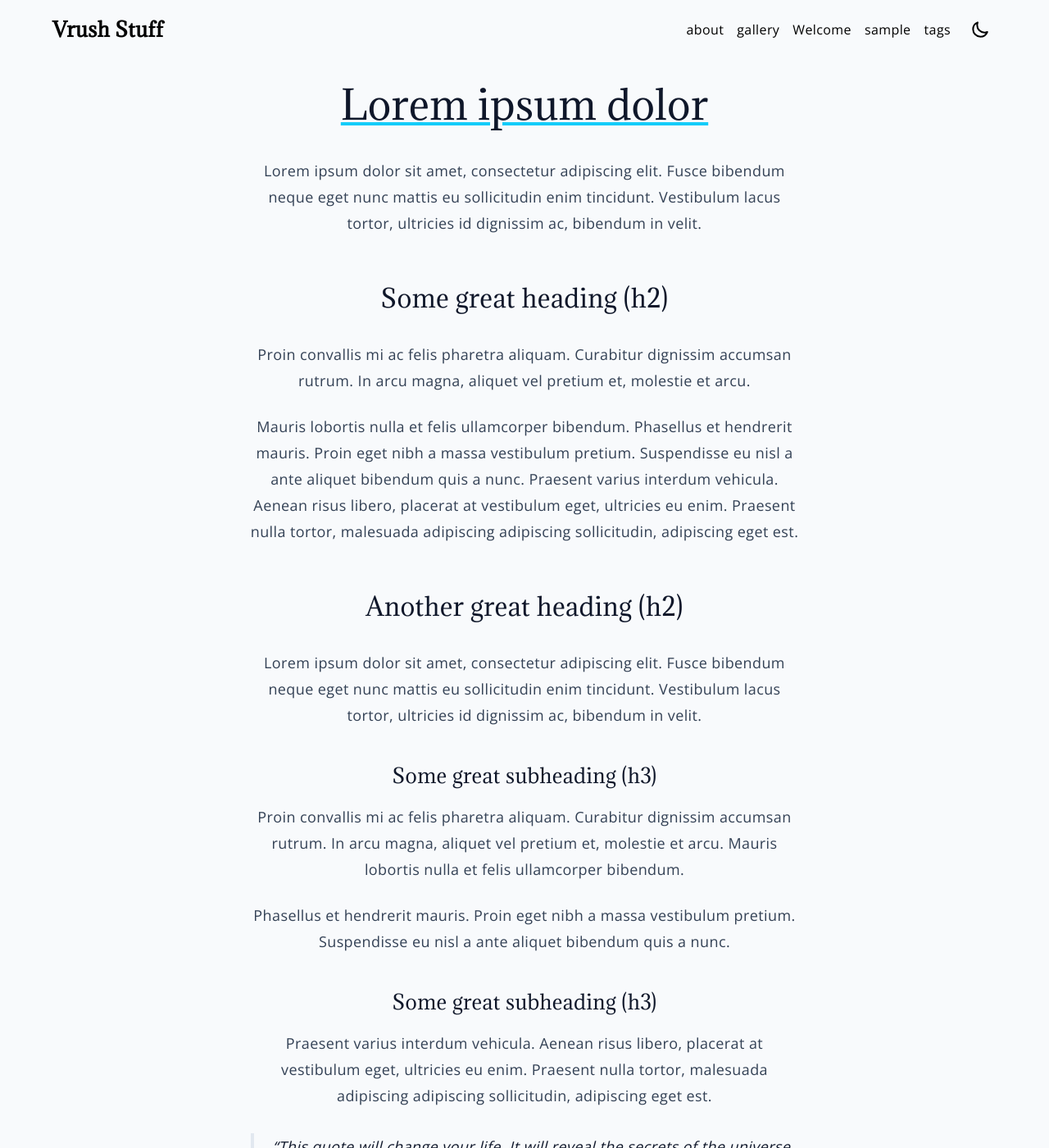
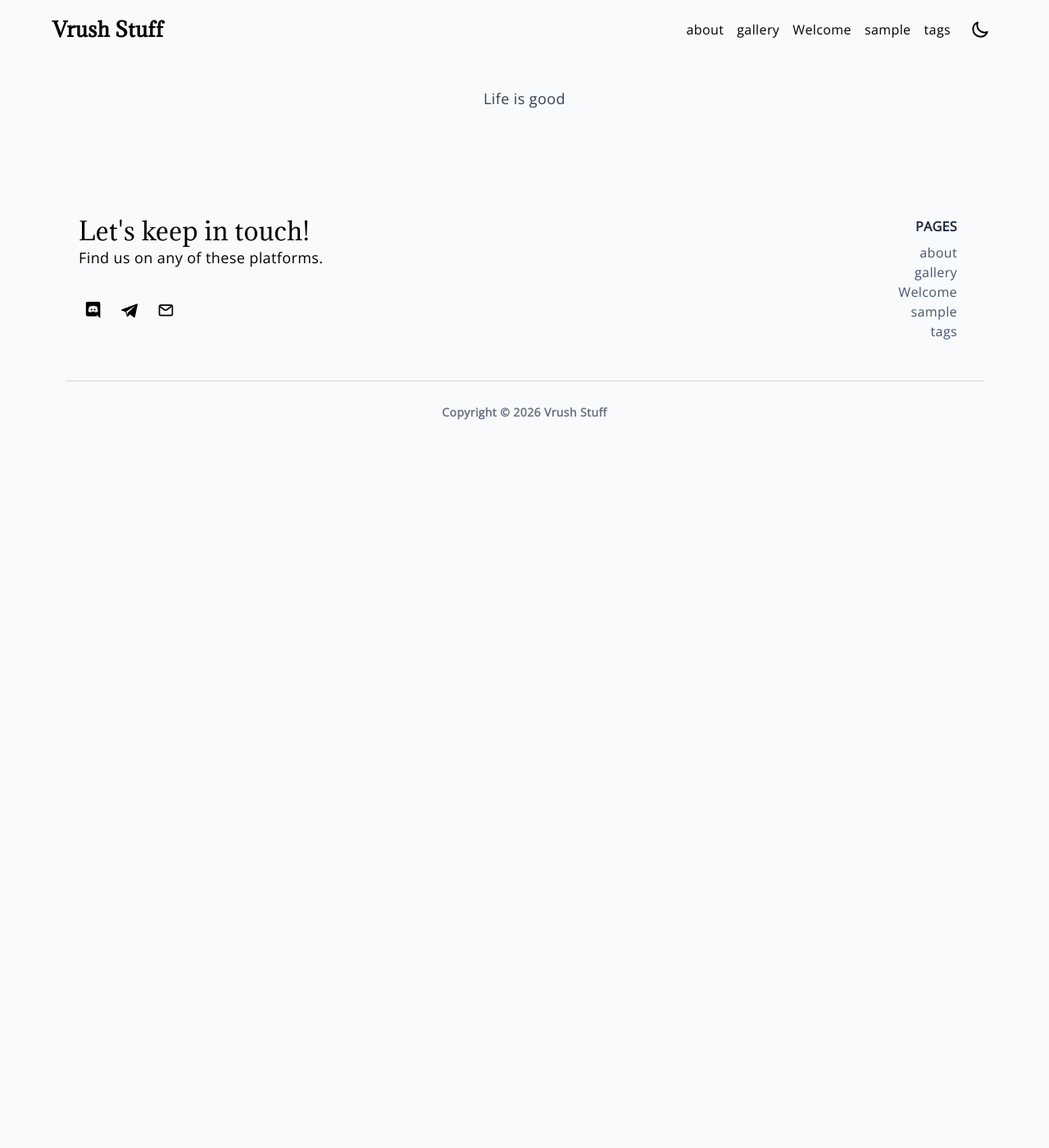
Before and after one commit to turning20w-hub/VrushStuff, a Jekyll site: the page built from sample.md, in a window 1280 px wide and 1400 px high. Shown: the whole window at 82% size. Built offline with Jekyll 4.4.1, drawn with Linux system fonts in a browser that asks for light colours; some of the changed text lies outside the part shown.

Commit message:
Update sample.md

````diff
--- a/sample.md
+++ b/sample.md
@@ -3,110 +3,4 @@ title: sample
 layout: page
 ---
 
-# Lorem ipsum dolor
-
-Lorem ipsum dolor sit amet, consectetur adipiscing elit. Fusce bibendum neque eget nunc mattis eu sollicitudin enim tincidunt. Vestibulum lacus tortor, ultricies id dignissim ac, bibendum in velit.
-
-## Some great heading (h2)
-
-Proin convallis mi ac felis pharetra aliquam. Curabitur dignissim accumsan rutrum. In arcu magna, aliquet vel pretium et, molestie et arcu.
-
-Mauris lobortis nulla et felis ullamcorper bibendum. Phasellus et hendrerit mauris. Proin eget nibh a massa vestibulum pretium. Suspendisse eu nisl a ante aliquet bibendum quis a nunc. Praesent varius interdum vehicula. Aenean risus libero, placerat at vestibulum eget, ultricies eu enim. Praesent nulla tortor, malesuada adipiscing adipiscing sollicitudin, adipiscing eget est.
-
-## Another great heading (h2)
-
-Lorem ipsum dolor sit amet, consectetur adipiscing elit. Fusce bibendum neque eget nunc mattis eu sollicitudin enim tincidunt. Vestibulum lacus tortor, ultricies id dignissim ac, bibendum in velit.
-
-### Some great subheading (h3)
-
-Proin convallis mi ac felis pharetra aliquam. Curabitur dignissim accumsan rutrum. In arcu magna, aliquet vel pretium et, molestie et arcu. Mauris lobortis nulla et felis ullamcorper bibendum.
-
-Phasellus et hendrerit mauris. Proin eget nibh a massa vestibulum pretium. Suspendisse eu nisl a ante aliquet bibendum quis a nunc.
-
-### Some great subheading (h3)
-
-Praesent varius interdum vehicula. Aenean risus libero, placerat at vestibulum eget, ultricies eu enim. Praesent nulla tortor, malesuada adipiscing adipiscing sollicitudin, adipiscing eget est.
-
-> This quote will *change* your life. It will reveal the <i>secrets</i> of the universe, and all the wonders of humanity. Don't <em>misuse</em> it.
-
-Lorem ipsum dolor sit amet, consectetur adipiscing elit. Fusce bibendum neque eget nunc mattis eu sollicitudin enim tincidunt.
-
-### Some great subheading (h3)
-
-Vestibulum lacus tortor, ultricies id dignissim ac, bibendum in velit. Proin convallis mi ac felis pharetra aliquam. Curabitur dignissim accumsan rutrum.
-
-```html
-<html>
-  <head>
-  </head>
-  <body>
-    <p>Hello, World!</p>
-  </body>
-</html>
-```
-
-
-In arcu magna, aliquet vel pretium et, molestie et arcu. Mauris lobortis nulla et felis ullamcorper bibendum. Phasellus et hendrerit mauris.
-
-#### You might want a sub-subheading (h4)
-
-In arcu magna, aliquet vel pretium et, molestie et arcu. Mauris lobortis nulla et felis ullamcorper bibendum. Phasellus et hendrerit mauris.
-
-In arcu magna, aliquet vel pretium et, molestie et arcu. Mauris lobortis nulla et felis ullamcorper bibendum. Phasellus et hendrerit mauris.
-
-#### But it's probably overkill (h4)
-
-In arcu magna, aliquet vel pretium et, molestie et arcu. Mauris lobortis nulla et felis ullamcorper bibendum. Phasellus et hendrerit mauris.
-
-##### Could be a smaller sub-heading, `pacman` (h5)
-
-In arcu magna, aliquet vel pretium et, molestie et arcu. Mauris lobortis nulla et felis ullamcorper bibendum. Phasellus et hendrerit mauris.
-
-###### Small yet significant sub-heading  (h6)
-
-In arcu magna, aliquet vel pretium et, molestie et arcu. Mauris lobortis nulla et felis ullamcorper bibendum. Phasellus et hendrerit mauris.
-
-### Oh hai, an unordered list!!
-
-In arcu magna, aliquet vel pretium et, molestie et arcu. Mauris lobortis nulla et felis ullamcorper bibendum. Phasellus et hendrerit mauris.
-
-- First item, yo
-- Second item, dawg
-- Third item, what what?!
-- Fourth item, fo sheezy my neezy
-
-### Oh hai, an ordered list!!
-
-In arcu magna, aliquet vel pretium et, molestie et arcu. Mauris lobortis nulla et felis ullamcorper bibendum. Phasellus et hendrerit mauris.
-
-1. First item, yo
-2. Second item, dawg
-3. Third item, what what?!
-4. Fourth item, fo sheezy my neezy
-
-
-
-## Headings are cool! (h2)
-
-Proin eget nibh a massa vestibulum pretium. Suspendisse eu nisl a ante aliquet bibendum quis a nunc. Praesent varius interdum vehicula. Aenean risus libero, placerat at vestibulum eget, ultricies eu enim. Praesent nulla tortor, malesuada adipiscing adipiscing sollicitudin, adipiscing eget est.
-
-Praesent nulla tortor, malesuada adipiscing adipiscing sollicitudin, adipiscing eget est.
-
-Proin eget nibh a massa vestibulum pretium. Suspendisse eu nisl a ante aliquet bibendum quis a nunc.
-
-### Tables
-
-Title 1               | Title 2               | Title 3               | Title 4
---------------------- | --------------------- | --------------------- | ---------------------
-lorem                 | lorem ipsum           | lorem ipsum dolor     | lorem ipsum dolor sit
-lorem ipsum dolor sit | lorem ipsum dolor sit | lorem ipsum dolor sit | lorem ipsum dolor sit
-lorem ipsum dolor sit | lorem ipsum dolor sit | lorem ipsum dolor sit | lorem ipsum dolor sit
-lorem ipsum dolor sit | lorem ipsum dolor sit | lorem ipsum dolor sit | lorem ipsum dolor sit
-
-
-Title 1 | Title 2 | Title 3 | Title 4
---- | --- | --- | ---
-lorem | lorem ipsum | lorem ipsum dolor | lorem ipsum dolor sit
-lorem ipsum dolor sit amet | lorem ipsum dolor sit amet consectetur | lorem ipsum dolor sit amet | lorem ipsum dolor sit
-lorem ipsum dolor | lorem ipsum | lorem | lorem ipsum
-lorem ipsum dolor | lorem ipsum dolor sit | lorem ipsum dolor sit amet | lorem ipsum dolor sit amet consectetur
+Life is good
````
